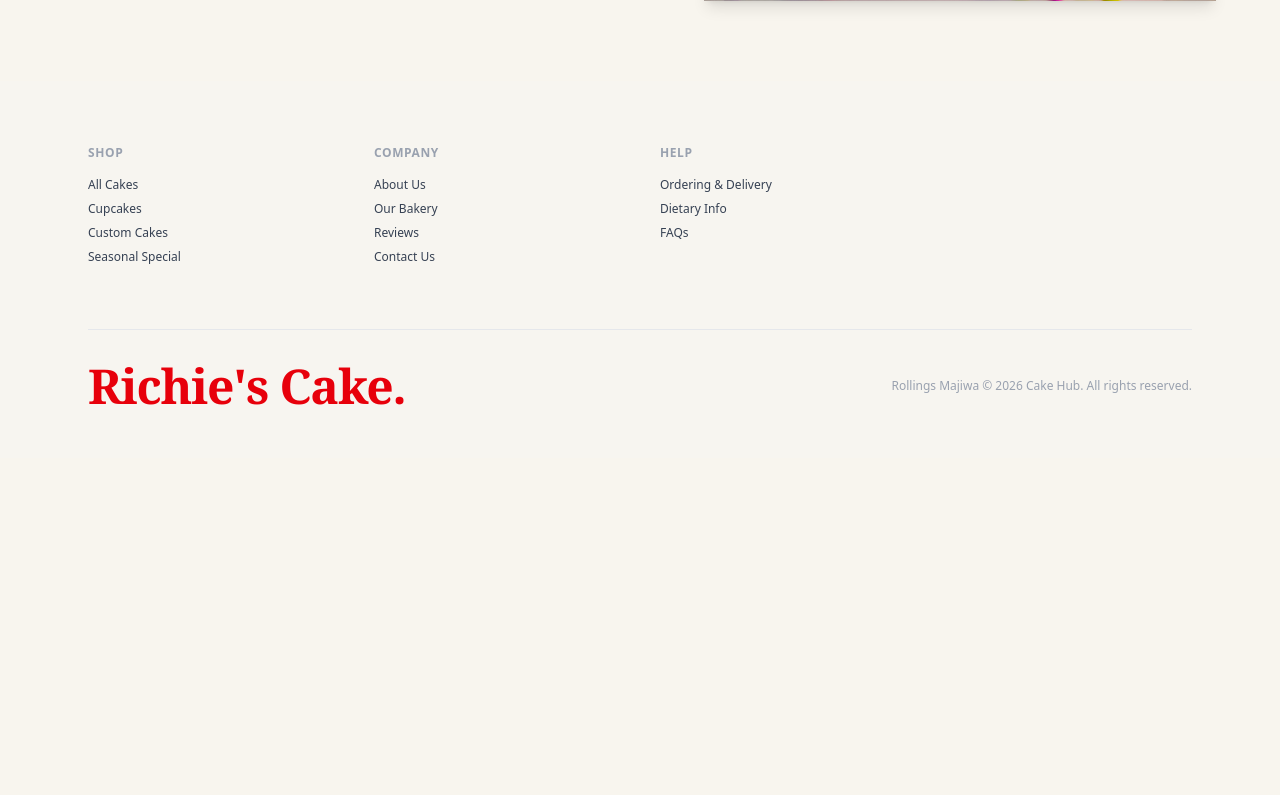
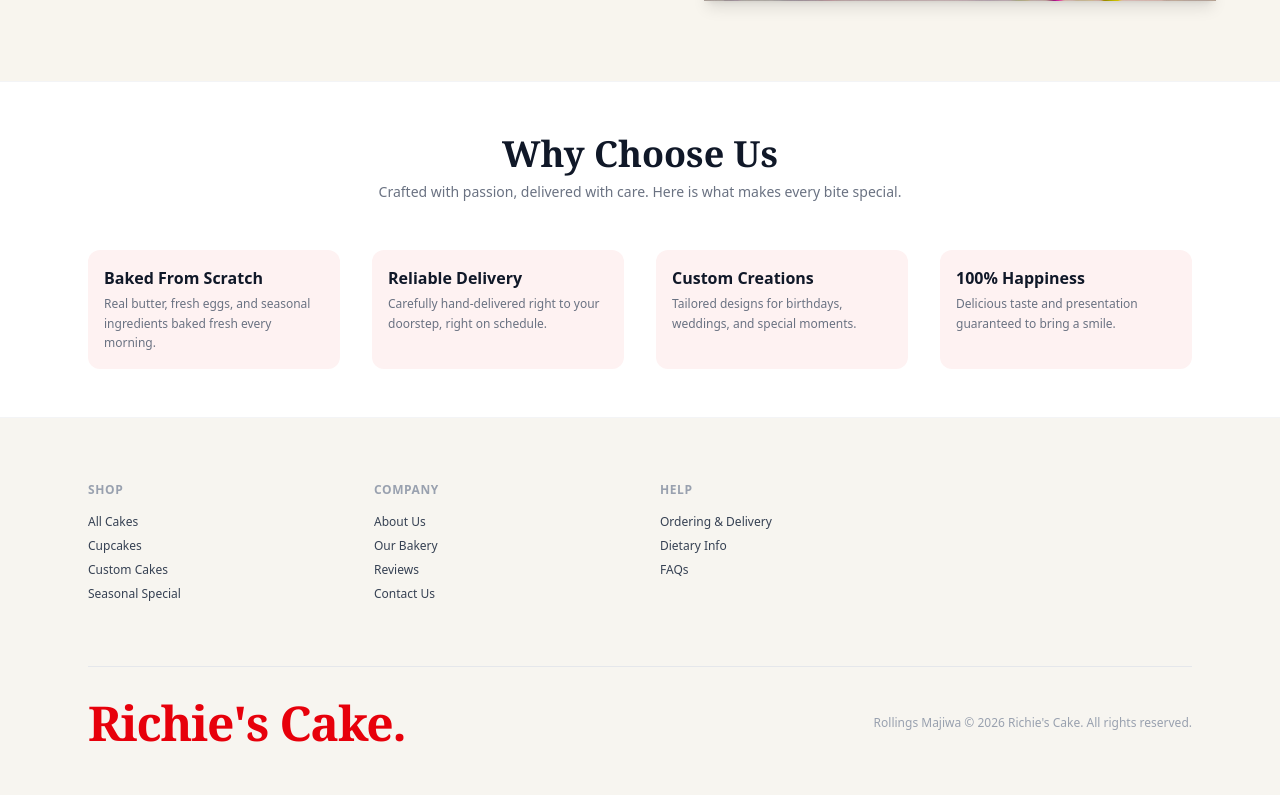
Before and after one commit to rollingsmajiwa/Richy_Cake, a Django app: template templates/index.html in a window 1280 px wide. Shown: the part 643-1438 px from the top of the page. Before the commit the page ends 1048 px from the top, so only its background shows below. Run offline with Django 3.2, Linux system fonts and the light colour scheme; the template is opened without the code that fills it, so the values that code supplies are empty.

Commit message:
Feat: add cards on landing page

```diff
--- a/templates/base.html
+++ b/templates/base.html
@@ -90,7 +90,7 @@
         Richie's Cake.
       </h1>
       <p class="text-xs text-gray-400">
-        Rollings Majiwa &copy; {% now "Y" %} Cake Hub. All rights reserved.
+        Rollings Majiwa &copy; {% now "Y" %} Richie's Cake. All rights reserved.
       </p>
     </div>
 
--- a/templates/index.html
+++ b/templates/index.html
@@ -41,4 +41,52 @@
 
   </div>
 </section>
+<section class="py-12 bg-white border-y border-gray-100">
+  <div class="max-w-6xl mx-auto px-6">
+    <div class="text-center max-w-xl mx-auto mb-12">
+
+      <h2 class="text-3xl md:text-4xl font-serif font-bold text-gray-900 mt-1">Why Choose Us</h2>
+      <p class="text-sm text-gray-500 mt-2">Crafted with passion, delivered with care. Here is what makes every bite special.</p>
+    </div>
+    <div class="grid grid-cols-1 sm:grid-cols-2 lg:grid-cols-4 gap-8">
+
+
+      <div class="flex items-start gap-4 p-4 rounded-xl bg-red-50 transition">
+
+        <div>
+          <h3 class="font-bold text-gray-900 text-base mb-1">Baked From Scratch</h3>
+          <p class="text-xs text-gray-500 leading-relaxed">Real butter, fresh eggs, and seasonal ingredients baked fresh every morning.</p>
+        </div>
+      </div>
+
+
+      <div class="flex items-start gap-4 p-4 rounded-xl bg-red-50 transition">
+
+        <div>
+          <h3 class="font-bold text-gray-900 text-base mb-1">Reliable Delivery</h3>
+          <p class="text-xs text-gray-500 leading-relaxed">Carefully hand-delivered right to your doorstep, right on schedule.</p>
+        </div>
+      </div>
+
+
+      <div class="flex items-start gap-4 p-4 rounded-xl bg-red-50 transition">
+
+        <div>
+          <h3 class="font-bold text-gray-900 text-base mb-1">Custom Creations</h3>
+          <p class="text-xs text-gray-500 leading-relaxed">Tailored designs for birthdays, weddings, and special moments.</p>
+        </div>
+      </div>
+
+
+      <div class="flex items-start gap-4 p-4 rounded-xl bg-red-50 transition">
+
+        <div>
+          <h3 class="font-bold text-gray-900 text-base mb-1">100% Happiness</h3>
+          <p class="text-xs text-gray-500 leading-relaxed">Delicious taste and presentation guaranteed to bring a smile.</p>
+        </div>
+      </div>
+
+    </div>
+  </div>
+</section>
 {% endblock %}
```
